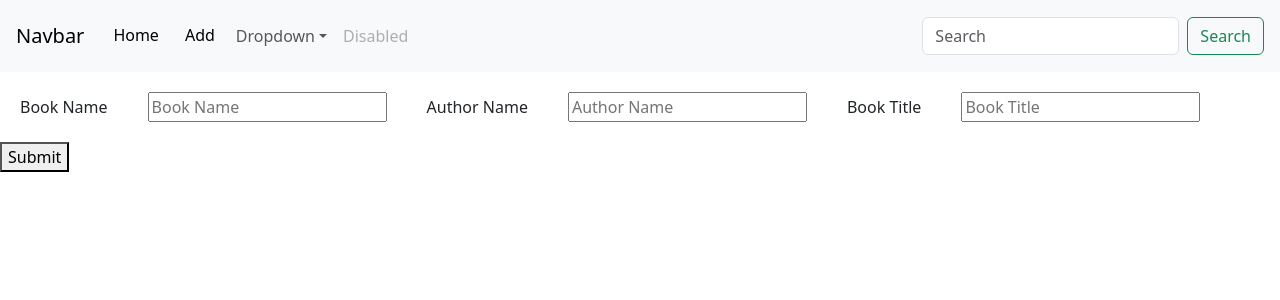
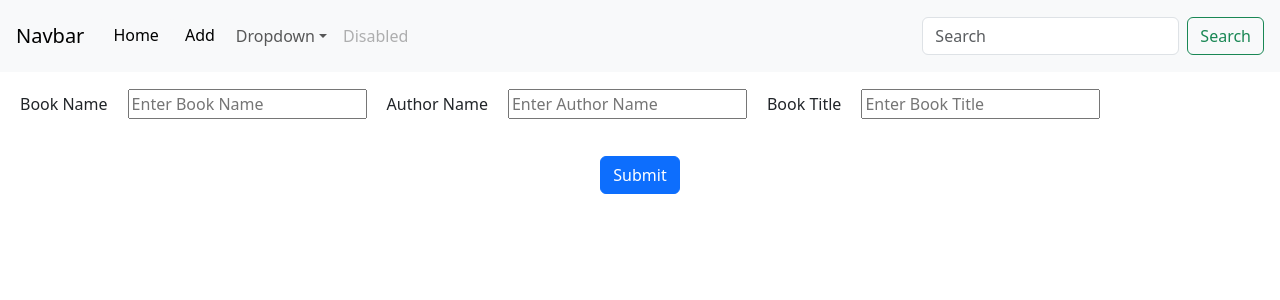
Before and after one commit to Anuj3366/Book-List, a Next.js app: page /addbook in a window 1280 px wide. Shown: the top 300 px of the page. Built offline with nearby package versions, Linux system fonts and the light colour scheme.

Commit message:
addbook done

```diff
--- a/src/common/components/uInput/index.js
+++ b/src/common/components/uInput/index.js
@@ -1,12 +1,20 @@
-import style from "./style.module.css"
+import style from "./style.module.css";
 
-function UInput({name,id,label,placeholder,type}) {
-    return (
-        <>
-            <label htmlFor={id} style={{ margin: "20px" }} className={style["label"]}>{label}</label>
-            <input type={type} id={id} name={name} placeholder={placeholder} style={{ margin: "20px" }}></input>
-        </>
-    );
+function UInput({ id, label, placeholder, type, defaultValue }) {
+  return (
+    <>
+      <label htmlFor={id} className={style["label"]}>
+        {label}
+      </label>
+      <input
+        type={type}
+        placeholder={placeholder}
+        id={id}
+        name={id}
+        defaultValue={defaultValue}
+      ></input>
+    </>
+  );
 }
 
 export default UInput;
--- a/src/common/components/uInput/style.module.css
+++ b/src/common/components/uInput/style.module.css
@@ -1,3 +1,3 @@
-.label{
-    margin:20px;
- }
+.label {
+    margin: 20px;
+}
--- a/src/pages/addbook/index.js
+++ b/src/pages/addbook/index.js
@@ -1,45 +1,74 @@
 import UAlert from "@/common/components/alert";
 import UInput from "@/common/components/uInput";
+import UButton from "@/common/components/ubutton";
 import { useState } from "react";
-function Addbook() {
+
+function AddBook() {
   const [showAlert, setShowAlert] = useState(false);
+
   const handleSubmit = (event) => {
     event.preventDefault();
-        const newBook = {
-            name: event.target.name.value,
-            author: event.target.name.value,
-            title: event.target.name.value,
+    const newbook = {
+      name: event.currentTarget.name.value,
+      author: event.currentTarget.author.value,
+      title: event.currentTarget.title.value,
     };
     fetch("http://localhost:3001/books", {
       method: "POST",
       headers: {
         "Content-Type": "application/json",
       },
-            body: JSON.stringify(newBook),
+      body: JSON.stringify(newbook),
     }).then(
       (response) => {
-                if (response.status === 201) {
+        debugger;
+        if (response.ok) {
           setShowAlert(true);
         }
       },
-            (error) => {
-                console.log(error);
-            }
+      (error) => { }
     );
+    debugger;
   };
-    const closeAlert = () => {
-        setShowAlert(false);
+
+  const toggleAlert = (value) => {
+    setShowAlert(value);
   };
+
   return (
     <>
-            <UAlert message="Book Added Successfully" show={showAlert} closeAlert={closeAlert}></UAlert>
+      <UAlert
+        message="Book added successfully"
+        show={showAlert}
+        toggleAlert={toggleAlert}
+      />
       <form onSubmit={handleSubmit}>
-                <UInput id="Book" placeholder="Book Name" label="Book Name" type="text" name="Book"></UInput>
-                <UInput id="Author" name="author" placeholder="Author Name" label="Author Name" type="text"></UInput>
-                <UInput id="Title" name="title" placeholder="Book Title" label="Book Title" type="text"></UInput>
-                <button type="submit" onClick={handleSubmit}>Submit</button>
+        <UInput
+          id="name"
+          placeholder="Enter Book Name"
+          label="Book Name"
+          type="text"
+        />
+        <UInput
+          id="author"
+          placeholder="Enter Author Name"
+          label="Author Name"
+          type="text"
+        />
+        <UInput
+          id="title"
+          placeholder="Enter Book Title"
+          label="Book Title"
+          type="text"
+        />
+        <div style={{ textAlign: "center", margin: "20px 0" }}>
+          <UButton type="submit" variant="primary">
+            Submit
+          </UButton>
+        </div>
       </form>
     </>
-    )
+  );
 }
-export default Addbook;
+
+export default AddBook;
```
Lines whose indentation alone changed are shown as unchanged.
